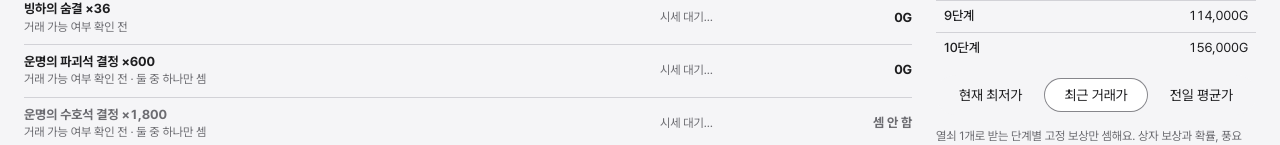
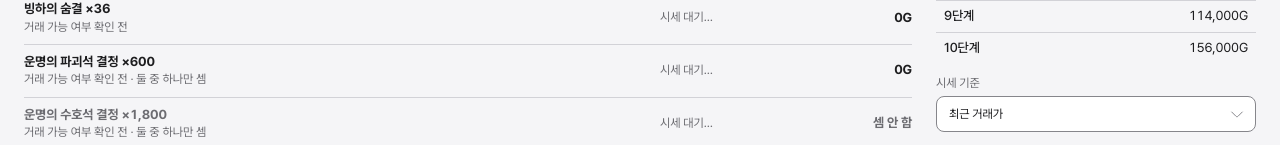
Before and after one commit to loakraken/loakraken-web, a Next.js app: page /tools/hell-reward in a window 1280 px wide. Shown: the part 668-813 px from the top of the page. Built offline with nearby package versions, Linux system fonts and the light colour scheme; no server answers.

Commit message:
[FIX] 지옥 · 나락 보상: 시세 기준은 공통 Select(좁은 옆 칸에서 줄이 세로로 바뀌며 흔들림)
로컬 e2e 1280: 글꼴이 늦게 오면 시세 기준 칸이 다시 재어 세로로 바뀌고 아래 안내가 밀렸다(0.0064).

```diff
--- a/components/tools/hell-reward.tsx
+++ b/components/tools/hell-reward.tsx
@@ -57,6 +57,7 @@ export function HellRewardTool() {
   // Per unit, kept across kinds, levels and stages (the same item is worth the same).
   const [manual, setManual] = useState<Record<string, string>>({});
   const stageId = useId();
+  const basisId = useId();
 
   const prices = useQuery({
     queryKey: ["hell-reward-prices", basis, MARKET_NAMES],
@@ -251,13 +252,18 @@ export function HellRewardTool() {
                   ))}
                 </tbody>
               </table>
-              <SegmentedControl fill aria-label="시세 기준" value={basis} onValueChange={(v) => setBasis(v as PriceBasis)}>
-                {priceBases.map((item) => (
-                  <SegmentedItem key={item.value} value={item.value}>
-                    {item.label}
-                  </SegmentedItem>
-                ))}
-              </SegmentedControl>
+              {/* A select, not a segmented row: the side column is narrow, and the row
+                  measured itself again when the web font came and went vertical, moving the
+                  note below (1280 CLS 0.0064). */}
+              <label className={styles.stage} htmlFor={basisId}>
+                <span>시세 기준</span>
+                <Select
+                  id={basisId}
+                  value={basis}
+                  onValueChange={(v) => setBasis(v as PriceBasis)}
+                  items={priceBases.map((item) => ({ value: item.value, label: item.label }))}
+                />
+              </label>
               <p className={styles.note}>
                 열쇠 1개로 받는 단계별 고정 보상만 셈해요. 상자 보상과 확률, 풍요(×10), 무기 +25 · 페온 효과는 이 계산에
                 넣지 않았어요. 둘 중 하나를 고르는 보상은 값이 큰 쪽으로 셈하고, 시세가 없는 품목은 직접 정한 값(처음엔
```
